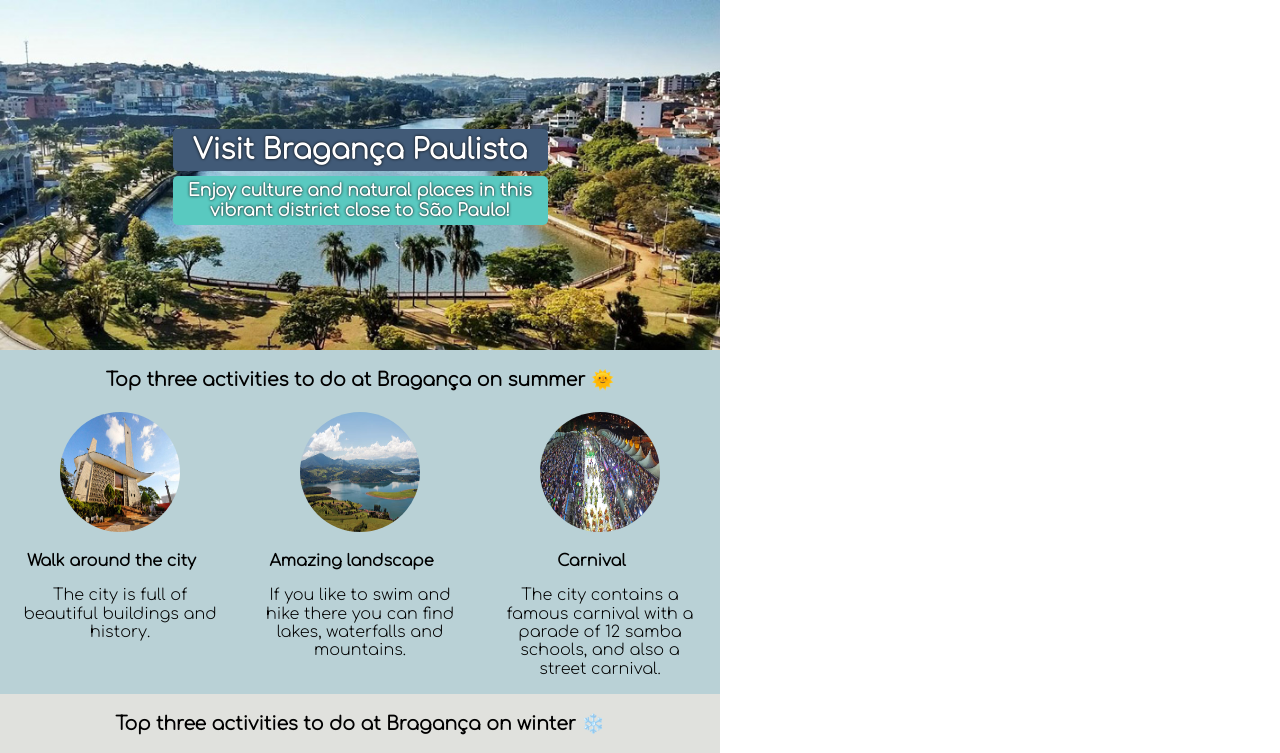
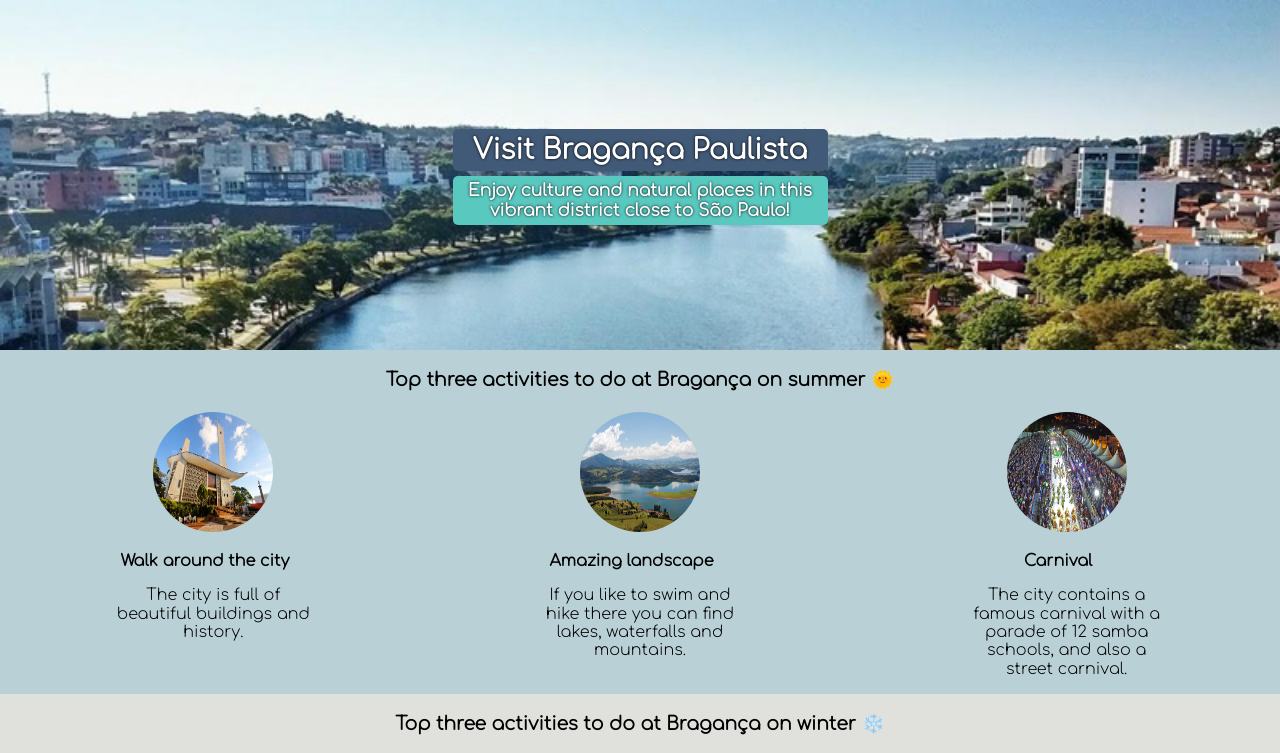
Before and after one commit to GuiMazzolini/hometown, a plain HTML site: page index.html in a window 1280 px wide. Shown: the top 753 px of the page. Drawn offline with nearby package versions, Linux system fonts and the light colour scheme.

Commit message:
Update styles.css

```diff
--- a/styles.css
+++ b/styles.css
@@ -1,16 +1,7 @@
-/**
-Palette: https://scrimba.com/links/hometown-palette
-RED: #E63946
-LIGHT: #F1FAEE
-AQUA: #A8DADC
-LIGHT BLUE: #457B9D
-DARK BLUE: #1D3557
 
-*/
 html {
     line-height: 1.15;
     -webkit-text-size-adjust: 100%;
-    width: 720px;
  }
 
 body {
@@ -84,25 +75,12 @@ img {
     margin: 0px;
 }
 
-/**
-.card {
-    width: 400px;
-    height: 294px;
-    background-color: #415A77;
-    margin: 50px 160px;
-    text-align: center;
-    justify-content: space-around;
-    display: flex;
-    align-content: center;
-    color: white
-}
-*/
-
 .card {
     display: flex;
     justify-content: center;
     align-items: center;
 }
+
 .wrapper {
     display: flex;
     justify-content: center;
```
